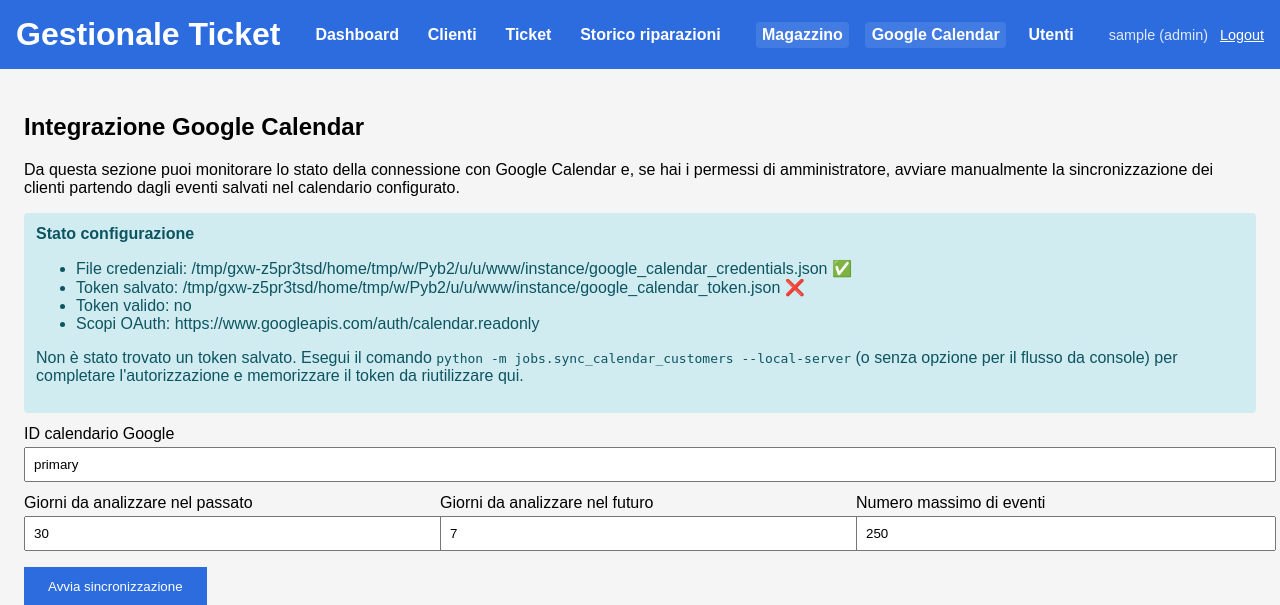
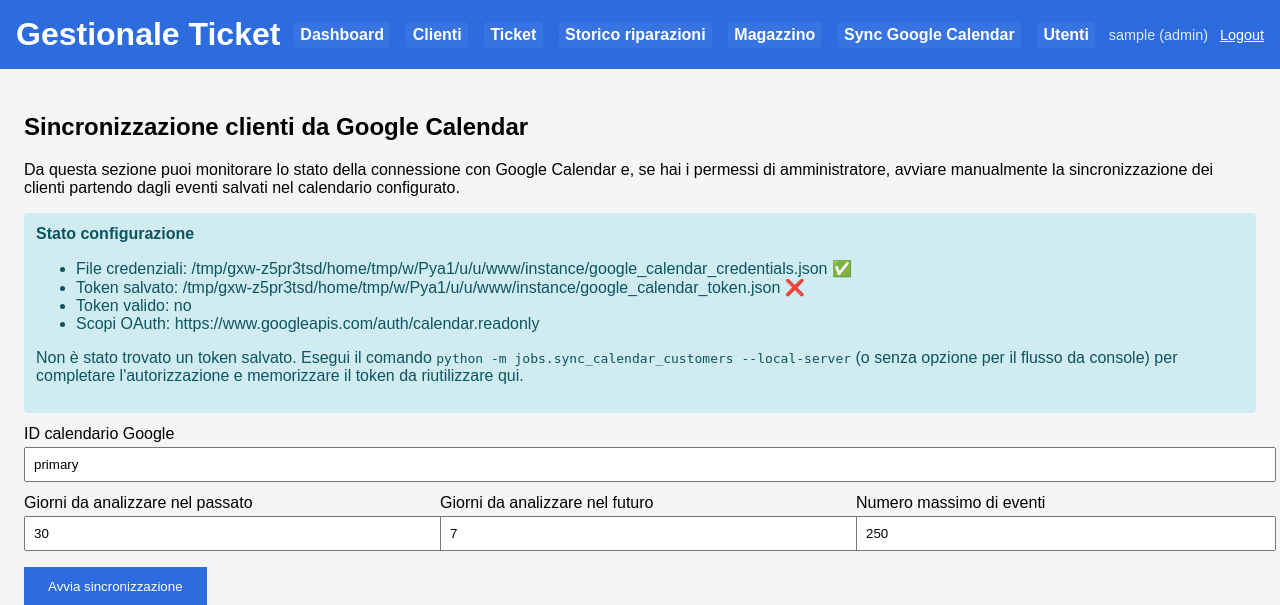
Before and after one commit to re-fagiano/GESTIONALEticket, a Flask app: page /calendar/google in a window 1280 px wide. Shown: the top 605 px of the page. Run offline with Flask 3, Linux system fonts and the light colour scheme; the visitor is signed in with stand-in values (Sample User, id 1).

Commit message:
Ensure navigation shows magazzino and calendar

```diff
--- a/app.py
+++ b/app.py
@@ -345,12 +345,17 @@ def create_app(test_config: Optional[Mapping[str, Any]] = None) -> Flask:
         """Rende disponibile l'elenco delle voci di navigazione principali."""
 
         items = [
-            {"endpoint": "index", "label": "Dashboard"},
-            {"endpoint": "customers", "label": "Clienti"},
-            {"endpoint": "tickets", "label": "Ticket"},
-            {"endpoint": "repairs", "label": "Storico riparazioni"},
-            {"endpoint": "magazzino", "label": "Magazzino"},
-            {"endpoint": "calendar_sync", "label": "Google Calendar"},
+            {"endpoint": "index", "label": "Dashboard", "requires_login": True},
+            {"endpoint": "customers", "label": "Clienti", "requires_login": True},
+            {"endpoint": "tickets", "label": "Ticket", "requires_login": True},
+            {"endpoint": "repairs", "label": "Storico riparazioni", "requires_login": True},
+            {"endpoint": "magazzino", "label": "Magazzino", "requires_login": True},
+            {
+                "endpoint": "calendar_sync",
+                "label": "Sync Google Calendar",
+                "requires_login": True,
+                "requires_admin": True,
+            },
         ]
 
         return {"main_navigation": items}
@@ -631,10 +636,10 @@ def create_app(test_config: Optional[Mapping[str, Any]] = None) -> Flask:
         ).fetchall()
         return render_template('admin_users.html', users=users)
 
-    @app.route('/calendar/google', methods=['GET', 'POST'])
-    @login_required
+    @app.route('/calendar/google', methods=['GET', 'POST'], endpoint='calendar_sync_legacy')
+    @app.route('/admin/calendar-sync', methods=['GET', 'POST'])
+    @admin_required
     def calendar_sync():
-        can_manage = current_user.role == 'admin'
         settings = _resolve_calendar_settings(app)
         calendar_id = settings['calendar_id']
         oauth = GoogleCalendarOAuth(
@@ -671,8 +676,6 @@ def create_app(test_config: Optional[Mapping[str, Any]] = None) -> Flask:
         sync_details = None
 
         if request.method == 'POST':
-            if not can_manage:
-                abort(403)
             calendar_id = (request.form.get('calendar_id') or '').strip() or calendar_id
             past_days = max(_coerce_int(request.form.get('past_days'), 30), 0)
             future_days = max(_coerce_int(request.form.get('future_days'), 7), 0)
@@ -742,7 +745,7 @@ def create_app(test_config: Optional[Mapping[str, Any]] = None) -> Flask:
             form_values=form_values,
             stats=stats,
             sync_details=sync_details,
-            can_manage_calendar=can_manage,
+            can_manage_calendar=True,
         )
 
     @app.route('/admin/users/<int:user_id>/promote', methods=['POST'])
--- a/templates/base.html
+++ b/templates/base.html
@@ -9,17 +9,16 @@
         header { background: #2d6cdf; color: white; padding: 1rem; display: flex; flex-wrap: wrap; align-items: center; justify-content: space-between; }
         header h1 { margin: 0; }
         nav { display: flex; flex-wrap: wrap; align-items: center; gap: 1rem; }
-        nav a {
+        nav a.nav-link {
             color: white;
             text-decoration: none;
             font-weight: 600;
             padding: 0.25rem 0.4rem;
             border-radius: 4px;
+            background: rgba(255, 255, 255, 0.05);
         }
-        nav a.nav-link-magazzino,
-        nav a.nav-link-calendar { background: rgba(255, 255, 255, 0.1); }
-        nav a.nav-link-magazzino:hover,
-        nav a.nav-link-calendar:hover { background: rgba(255, 255, 255, 0.25); }
+        nav a.nav-link:hover { background: rgba(255, 255, 255, 0.25); }
+        nav a.nav-link.active { background: rgba(255, 255, 255, 0.35); }
         .auth-links { display: flex; flex-wrap: wrap; align-items: center; gap: 0.75rem; font-size: 0.9rem; }
         .auth-links a { color: white; text-decoration: underline; }
         .auth-links span { opacity: 0.85; }
@@ -58,32 +57,22 @@
     <h1>Gestionale Ticket</h1>
     {% set is_authenticated = current_user.is_authenticated %}
     {% set is_admin = is_authenticated and current_user.role == 'admin' %}
+    {% set current_endpoint = request.endpoint or '' %}
     <nav class="main-nav">
-        <a class="nav-link-dashboard" href="{{ url_for('index') }}">Dashboard</a>
-        <a class="nav-link-customers" href="{{ url_for('customers') }}">Clienti</a>
-        <a class="nav-link-tickets" href="{{ url_for('tickets') }}">Ticket</a>
-        <a class="nav-link-repairs" href="{{ url_for('repairs') }}">Storico riparazioni</a>
-    </nav>
-
-    <nav class="services-nav">
-        <a class="nav-link-magazzino" href="{{ url_for('magazzino') }}">
-            Magazzino
-            {% if not is_authenticated %}
-                <span class="badge">Richiede login</span>
-            {% elif not is_admin %}
-                <span class="badge">Solo admin</span>
-            {% endif %}
-        </a>
-        <a class="nav-link-calendar" href="{{ url_for('calendar_sync') }}">
-            Google Calendar
-            {% if not is_authenticated %}
-                <span class="badge">Richiede login</span>
-            {% elif not is_admin %}
-                <span class="badge">Solo admin</span>
-            {% endif %}
-        </a>
+        {% for item in main_navigation %}
+            <a class="nav-link{% if current_endpoint == item.endpoint %} active{% endif %}"
+               href="{{ url_for(item.endpoint) }}">
+                {{ item.label }}
+                {% if item.requires_login and not is_authenticated %}
+                    <span class="badge">Richiede login</span>
+                {% elif item.requires_admin and (not is_authenticated or not is_admin) %}
+                    <span class="badge">Solo admin</span>
+                {% endif %}
+            </a>
+        {% endfor %}
         {% if is_authenticated and is_admin %}
-            <a class="nav-link-admin-users" href="{{ url_for('admin_users') }}">Utenti</a>
+            <a class="nav-link{% if current_endpoint == 'admin_users' %} active{% endif %}"
+               href="{{ url_for('admin_users') }}">Utenti</a>
         {% endif %}
     </nav>
     <div class="auth-links">
--- a/templates/calendar_sync.html
+++ b/templates/calendar_sync.html
@@ -1,7 +1,7 @@
 {% extends "base.html" %}
 {% block title %}Sincronizzazione Google Calendar{% endblock %}
 {% block content %}
-<h2>Integrazione Google Calendar</h2>
+<h2>Sincronizzazione clienti da Google Calendar</h2>
 <p>
     Da questa sezione puoi monitorare lo stato della connessione con Google Calendar
     e, se hai i permessi di amministratore, avviare manualmente la sincronizzazione
```
Also changed, not shown: tests/test_pages.py (+10 -0 lines), 1 other file.
